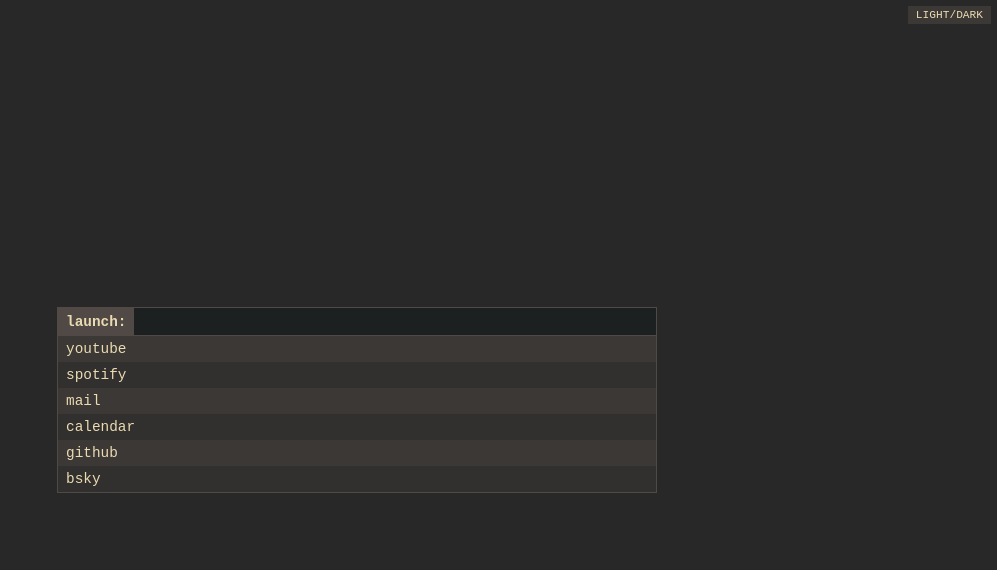
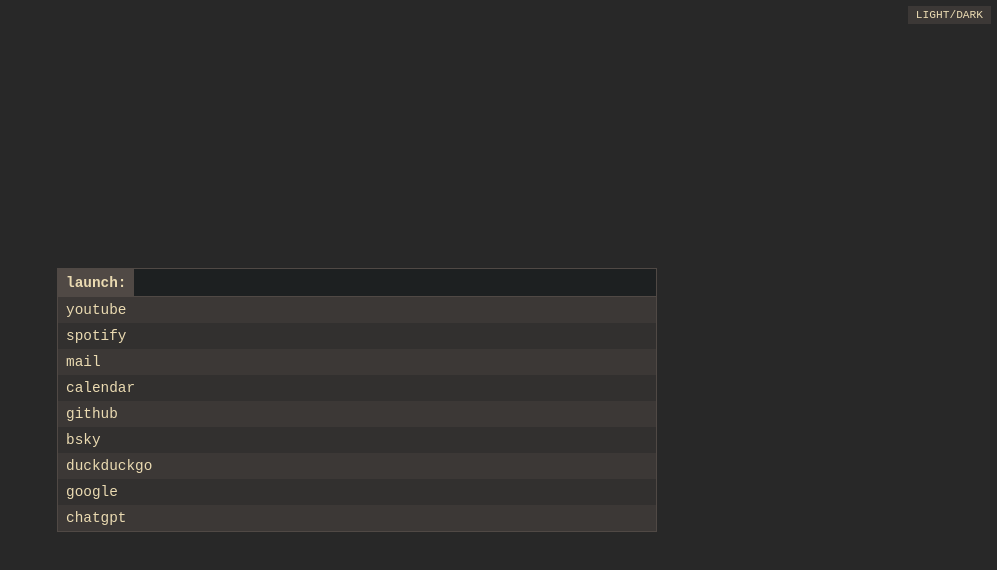
Before and after one commit to pieterjan84/pieterjan84.github.io, a plain HTML site: page index.html in a window 1280 px wide. Shown: the whole page, without its empty margins (283-1280 px from the left). Drawn offline with Linux system fonts and the light colour scheme.

Commit message:
Added some links

```diff
--- a/index.html
+++ b/index.html
@@ -237,6 +237,9 @@
         <li class="link-item"><a href="https://calendar.proton.me" class="link" target="_blank">calendar</a></li>
         <li class="link-item"><a href="https://github.com" class="link" target="_blank">github</a></li>
         <li class="link-item"><a href="https://bsky.app" class="link" target="_blank">bsky</a></li>
+        <li class="link-item"><a href="https://duckduckgo.com" class="link" target="_blank">duckduckgo</a></li>
+        <li class="link-item"><a href="https://google.com" class="link" target="_blank">google</a></li>
+        <li class="link-item"><a href="https://chatgpt.com" class="link" target="_blank">chatgpt</a></li>
       </ul>
     </div>
   </div>
```
